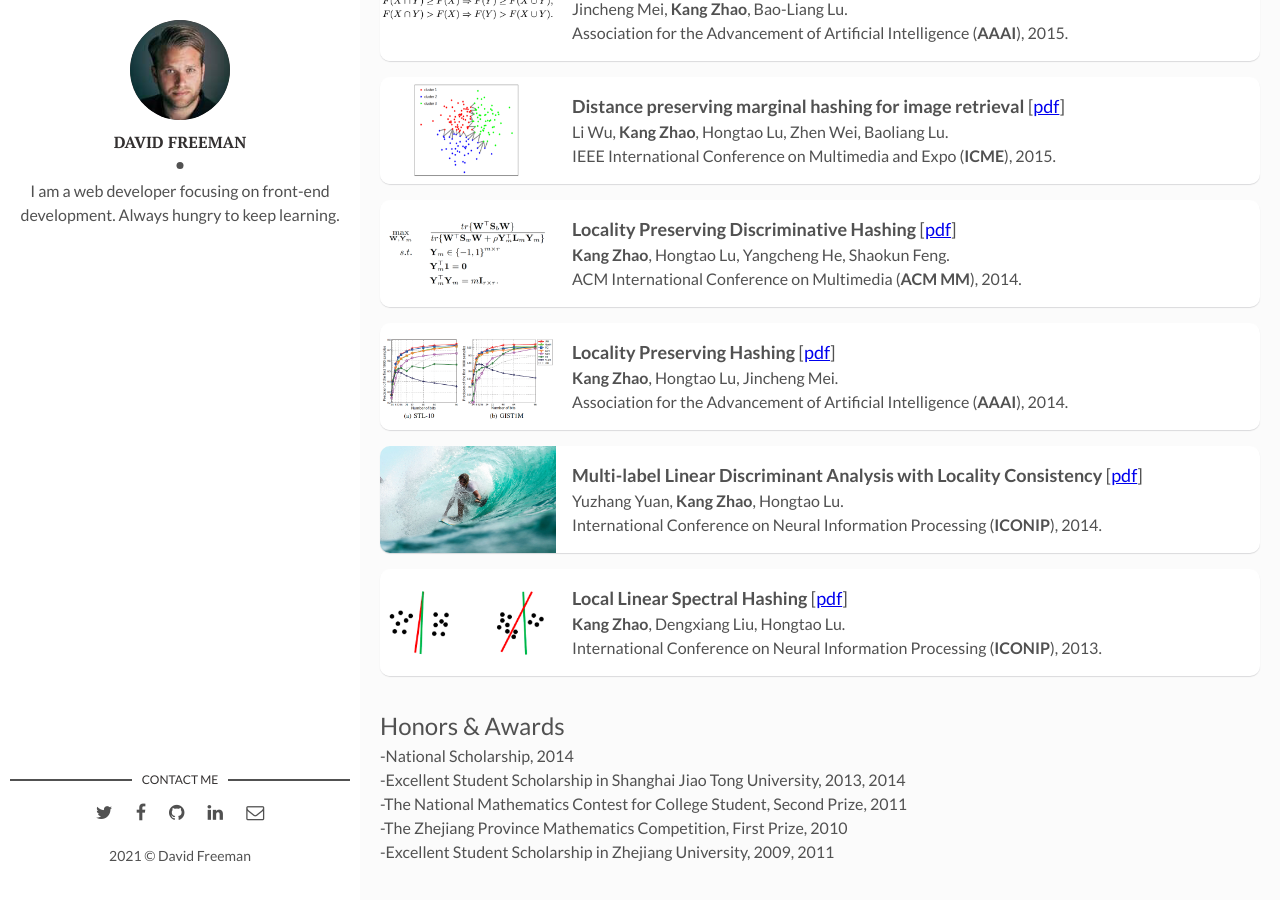
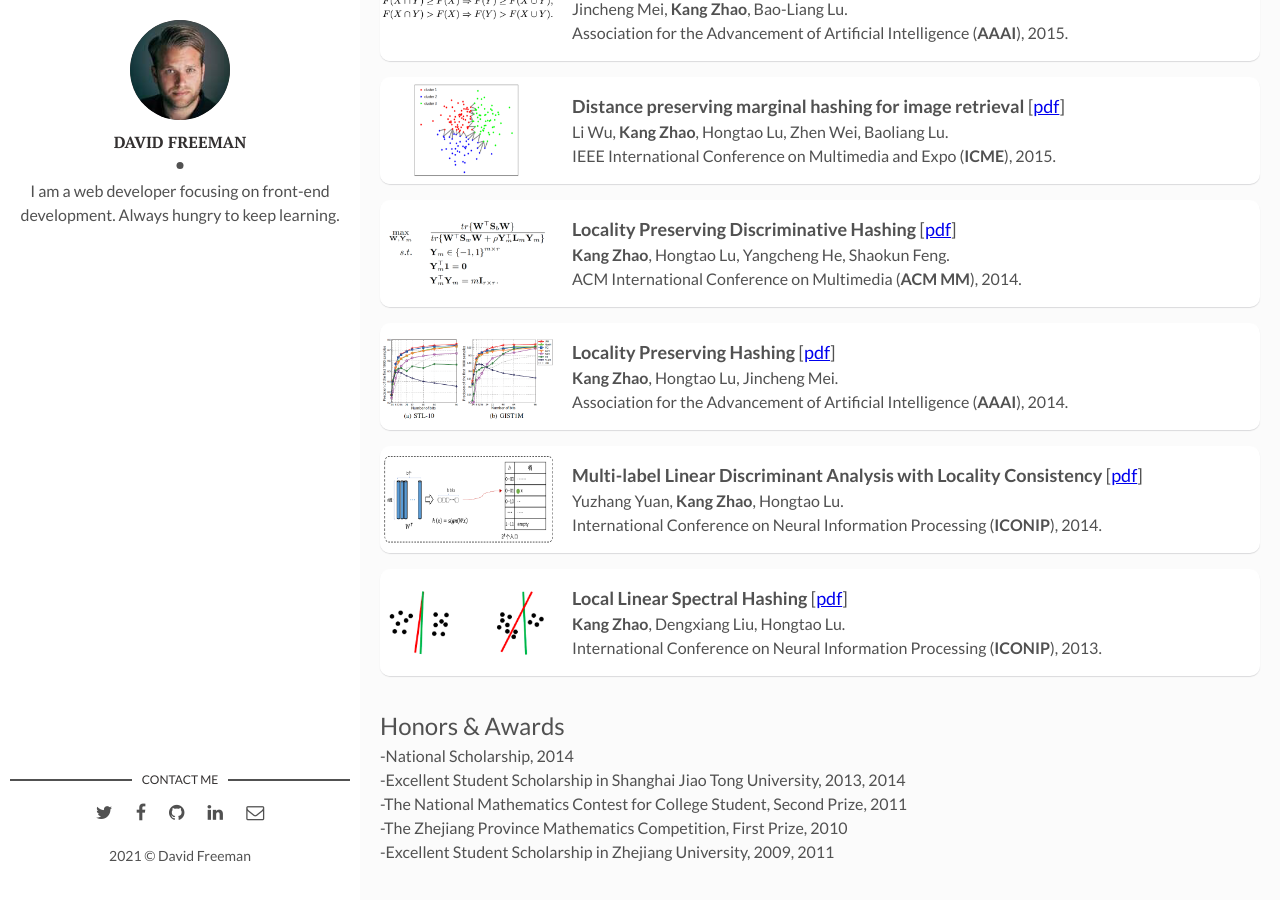
Before and after one commit to kangzhao2/kangzhao2.github.io, a Jekyll site: the page built from index.html, in a window 1280 px wide and 900 px high, scrolled down 855 px. Built offline with Jekyll 4.4.1, drawn with Linux system fonts in a browser that asks for light colours; the list of posts is cut into pages by our own code.

Commit message:
Update index.html

```diff
--- a/index.html
+++ b/index.html
@@ -59,7 +59,7 @@ layout: main
 </article>
 
 <article class="post">
-  <a class="post-thumbnail" style="background-image: url({{"/assets/img/i-rest.jpg"}})"></a>
+  <a class="post-thumbnail" style="background-image: url({{"/assets/img/LLPH.jpg"}})"></a>
   <div class="post-content">
     <p><font size="4"><b>Multi-label Linear Discriminant Analysis with Locality Consistency</b> [<a href="https://link.springer.com/chapter/10.1007/978-3-319-12640-1_47">pdf</a>]</font> <br>Yuzhang Yuan, <b>Kang Zhao</b>, Hongtao Lu. <br>International Conference on Neural Information Processing (<b>ICONIP</b>), 2014.</p>
   </div>
```
